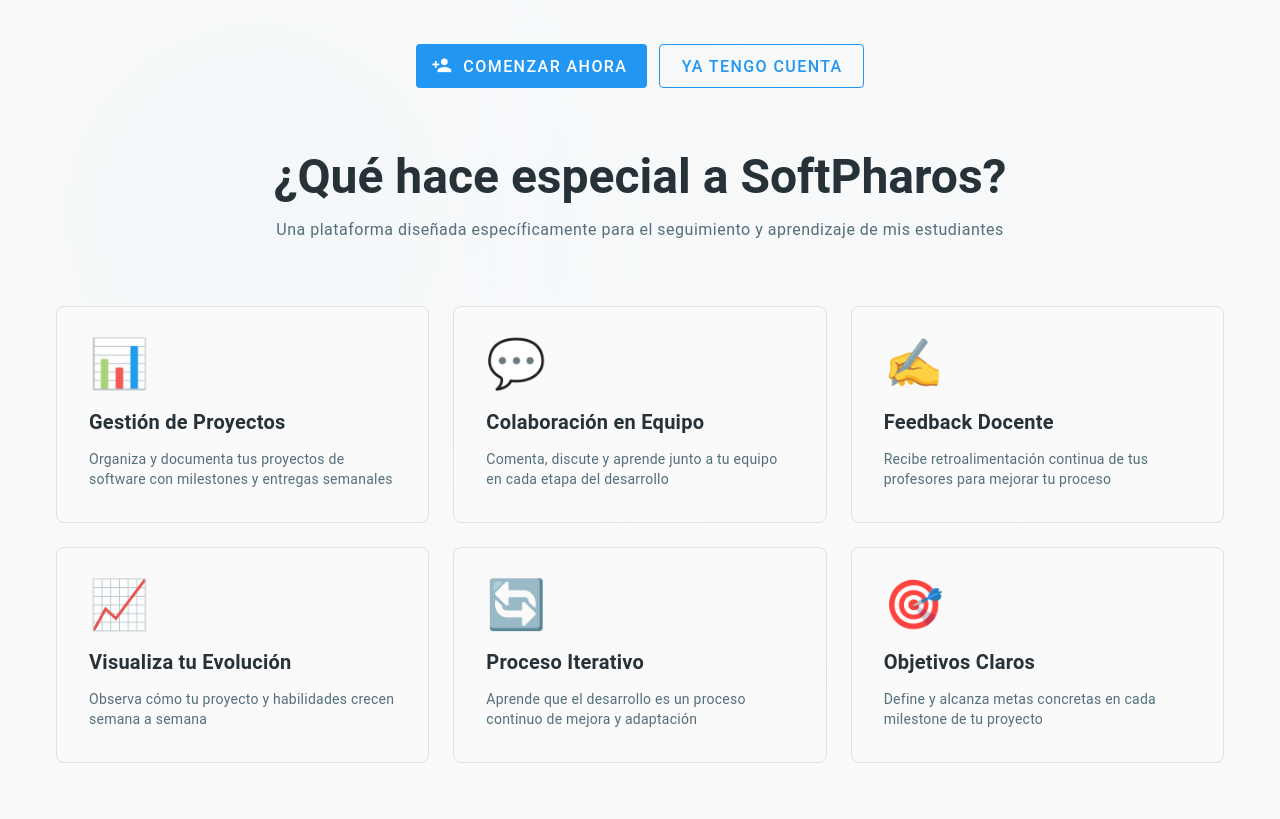
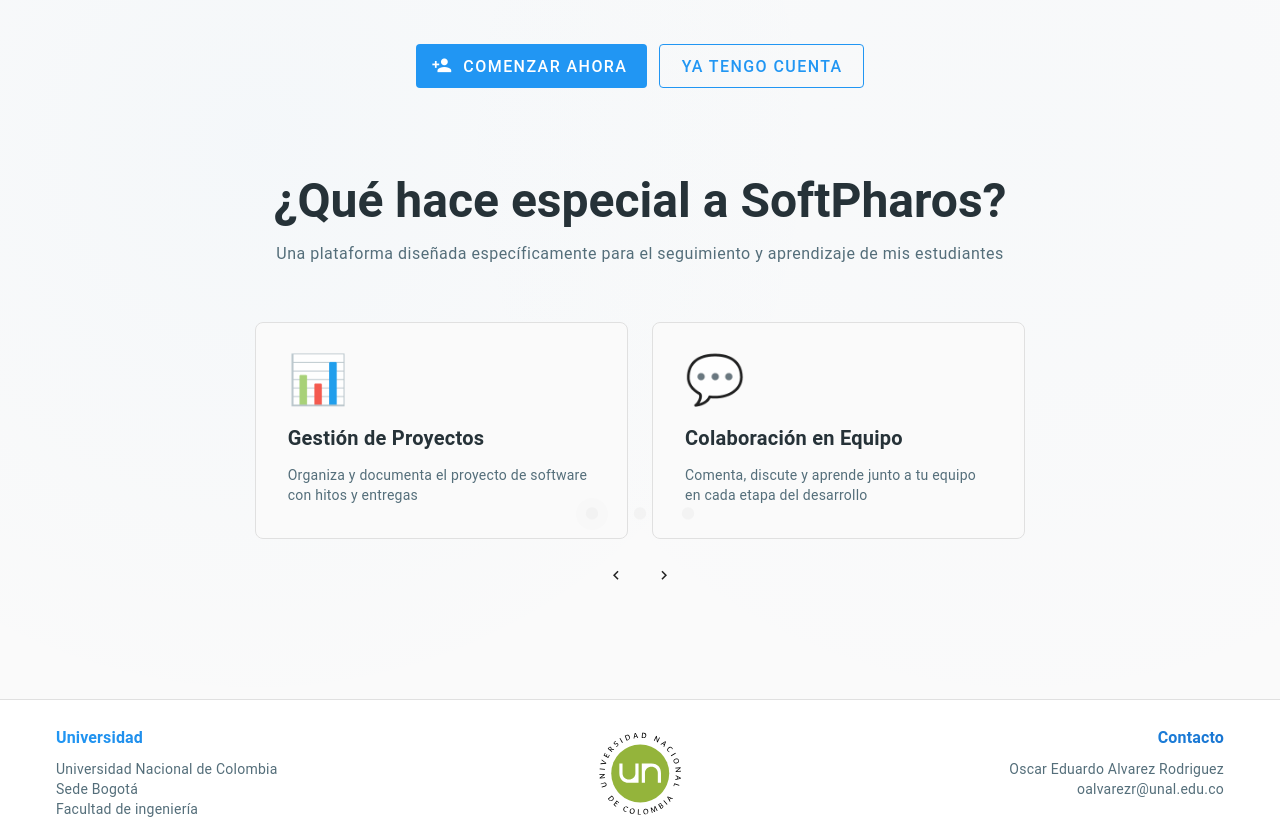
Before and after one commit to OscarAlvarezRodriguez/SoftPharos, a Vue app in the folder frontend/: page / in a window 1280 px wide. Shown: the part 480-1299 px from the top of the page. Built offline with nearby package versions, Linux system fonts and the light colour scheme.

Commit message:
Fix footer

```diff
--- a/frontend/index.html
+++ b/frontend/index.html
@@ -2,9 +2,9 @@
 <html lang="">
   <head>
     <meta charset="UTF-8">
-    <link rel="icon" href="/favicon.ico">
+    <link rel="icon" href="/icon_browser.svg">
     <meta name="viewport" content="width=device-width, initial-scale=1.0">
-    <title>Vite App</title>
+    <title>Softpharos</title>
   </head>
   <body>
     <div id="app"></div>
--- a/frontend/src/components/home/HomeHero.vue
+++ b/frontend/src/components/home/HomeHero.vue
@@ -37,8 +37,9 @@
         </v-col>
       </v-row>
     </v-container>
-    <v-container>
-      <v-row justify="center" class="mb-10">
+
+    <v-container class="py-10">
+      <v-row justify="center" class="mb-8">
         <v-col cols="12" md="10" lg="8" class="text-center">
           <h2 class="text-h4 text-md-h3 font-weight-bold mb-4 section-title">
             ¿Qué hace especial a SoftPharos?
@@ -49,20 +50,35 @@
         </v-col>
       </v-row>
 
+      <v-row justify="center">
+        <v-col cols="12" md="10" lg="8">
+          <v-carousel
+              v-model="currentSlide"
+              hide-delimiter-background
+              height="auto"
+              :show-arrows="false"
+              continuous
+              cycle
+              :interval="7000"
+          >
+            <v-carousel-item
+                v-for="(slideFeatures, index) in featureSlides"
+                :key="index"
+            >
               <v-row>
                 <v-col
-            v-for="feature in features"
+                    v-for="feature in slideFeatures"
                     :key="feature.title"
                     cols="12"
-            md="6"
-            lg="4"
+                    sm="6"
+                    lg="6"
                 >
                   <v-card
                       elevation="0"
-              class="feature-card h-100 pa-2"
+                      class="feature-card h-100 pa-3"
                   >
-            <v-card-text class="pa-6">
-              <div class="text-h3 mb-4">{{ feature.icon }}</div>
+                    <v-card-text class="pa-5">
+                      <div class="text-h3 mb-4 align-center">{{ feature.icon }}</div>
                       <h3 class="text-h6 font-weight-bold mb-3 feature-title">
                         {{ feature.title }}
                       </h3>
@@ -73,16 +89,37 @@
                   </v-card>
                 </v-col>
               </v-row>
+            </v-carousel-item>
+          </v-carousel>
+
+          <div class="d-flex justify-center mt-4 ga-2">
+            <v-btn
+                icon="mdi-chevron-left"
+                size="small"
+                variant="text"
+                @click="prevSlide"
+            />
+            <v-btn
+                icon="mdi-chevron-right"
+                size="small"
+                variant="text"
+                @click="nextSlide"
+            />
+          </div>
+        </v-col>
+      </v-row>
     </v-container>
   </div>
 </template>
 
 <script setup>
+import { computed, ref } from 'vue'
+
 const features = [
   {
     icon: '📊',
     title: 'Gestión de Proyectos',
-    description: 'Organiza y documenta tus proyectos de software con milestones y entregas semanales'
+    description: 'Organiza y documenta el proyecto de software con hitos y entregas'
   },
   {
     icon: '💬',
@@ -92,7 +129,7 @@
   {
     icon: '✍️',
     title: 'Feedback Docente',
-    description: 'Recibe retroalimentación continua de tus profesores para mejorar tu proceso'
+    description: 'Recibe retroalimentación continua del profesores para mejorar el proceso'
   },
   {
     icon: '📈',
@@ -107,9 +144,31 @@
   {
     icon: '🎯',
     title: 'Objetivos Claros',
-    description: 'Define y alcanza metas concretas en cada milestone de tu proyecto'
+    description: 'Define y alcanza metas concretas en cada hito de tu proyecto'
   }
 ]
+
+const CARDS_PER_SLIDE = 2 // número de cards por “rollito” en desktop
+
+const featureSlides = computed(() => {
+  const slides = []
+  for (let i = 0; i < features.length; i += CARDS_PER_SLIDE) {
+    slides.push(features.slice(i, i + CARDS_PER_SLIDE))
+  }
+  return slides
+})
+
+const currentSlide = ref(0)
+
+const prevSlide = () => {
+  currentSlide.value =
+      (currentSlide.value - 1 + featureSlides.value.length) % featureSlides.value.length
+}
+
+const nextSlide = () => {
+  currentSlide.value =
+      (currentSlide.value + 1) % featureSlides.value.length
+}
 </script>
 
 <style scoped>
```
Also changed, not shown: frontend/public/icon_browser.svg (added). Lines whose indentation alone changed are shown as unchanged.
